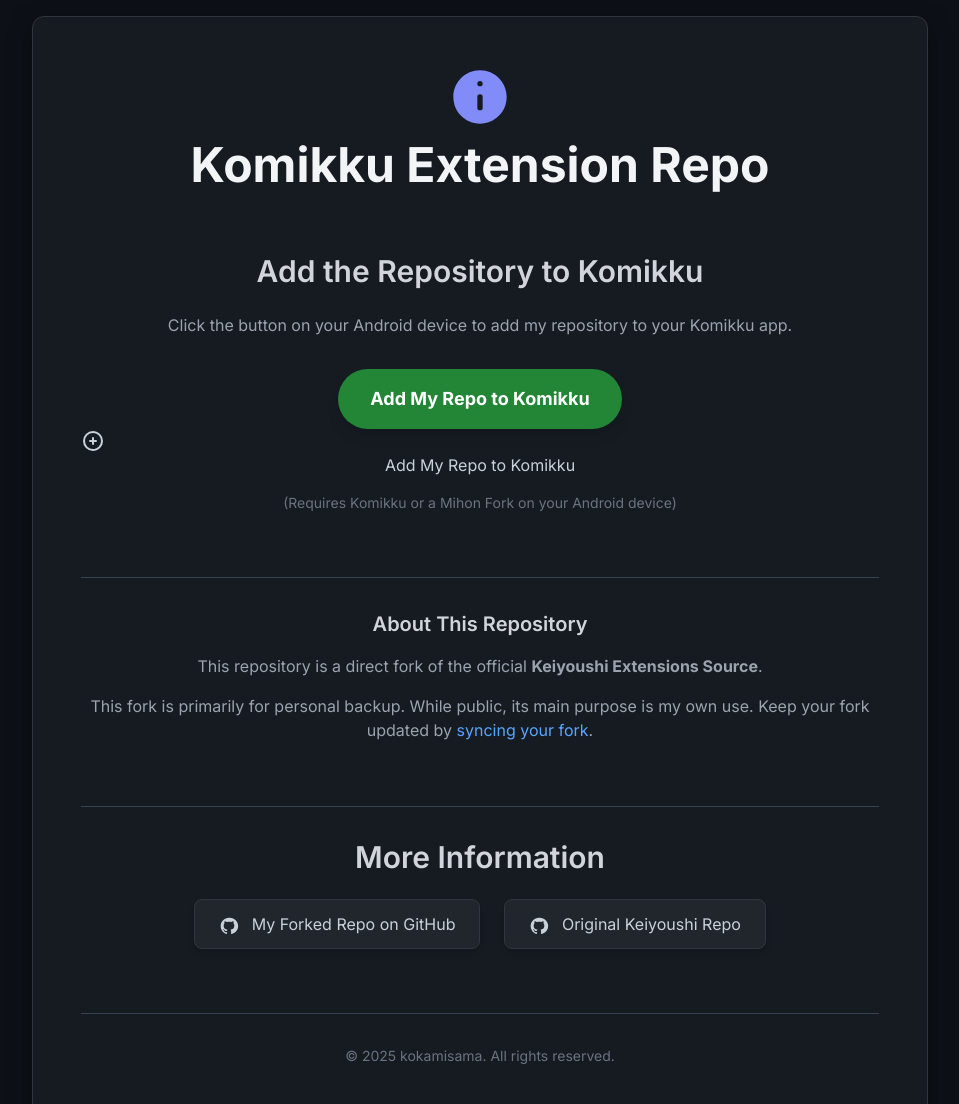
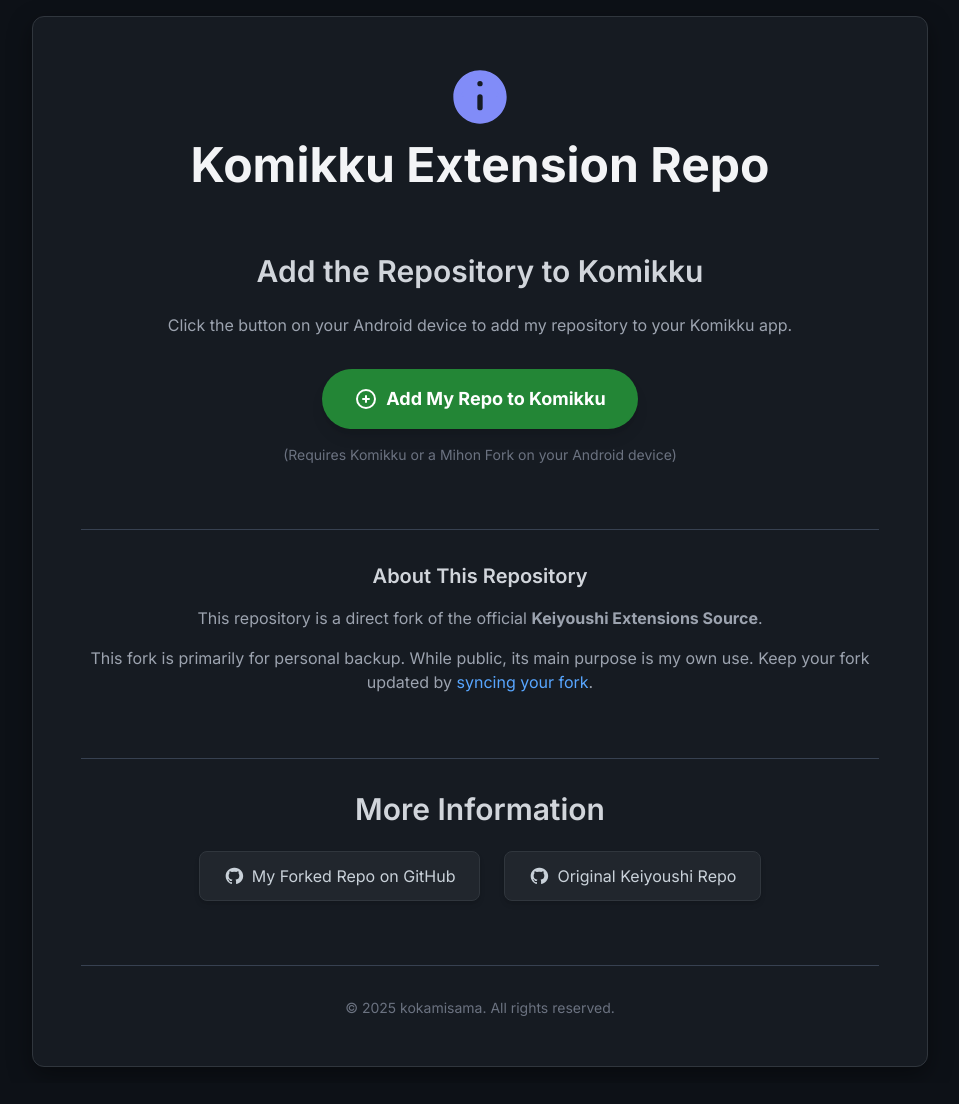
Before and after one commit to kokamisama/kokami, a plain HTML site: page index.html in a window 1280 px wide. Shown: the top 1104 px of the page, without its empty margins (160-1119 px from the left). After the commit the page ends 1083 px from the top, so only its background shows below. Drawn offline with nearby package versions, Linux system fonts and the light colour scheme.

Commit message:
Update index.html

```diff
--- a/index.html
+++ b/index.html
@@ -53,7 +53,6 @@
         .repo-title {
             color: #58a6ff;
         }
-
     </style>
 </head>
 <body class="min-h-screen flex items-center justify-center p-4">
@@ -80,16 +79,15 @@
             </p>
 
             <a
-    href="tachiyomi://repo/add?url=https%3A%2F%2Fraw.githubusercontent.com%2Fkokamisama%2Fkomikku-repo%2Frepo%2Findex.min.json"
-    class="inline-flex items-center justify-center px-8 py-4 btn-primary font-bold text-lg rounded-full shadow-lg focus:outline-none focus:ring-4 focus:ring-green-500 focus:ring-opacity-50"
->
-    Add My Repo to Komikku
-</a>
-                <svg class="w-6 h-6 mr-3" fill="none" stroke="currentColor" viewBox="0 0 24 24" xmlns="http://www.w3.org/2000/svg">
+                href="tachiyomi://repo/add?url=https%3A%2F%2Fraw.githubusercontent.com%2Fkokamisama%2Fkomikku-repo%2Frepo%2Findex.min.json"
+                class="inline-flex items-center justify-center px-8 py-4 btn-primary font-bold text-lg rounded-full shadow-lg focus:outline-none focus:ring-4 focus:ring-green-500 focus:ring-opacity-50 space-x-2"
+            >
+                <svg class="w-6 h-6" fill="none" stroke="currentColor" viewBox="0 0 24 24" xmlns="http://www.w3.org/2000/svg">
                     <path stroke-linecap="round" stroke-linejoin="round" stroke-width="2" d="M12 9v3m0 0v3m0-3h3m-3 0H9m12 0a9 9 0 11-18 0 9 9 0 0118 0z"></path>
                 </svg>
-                Add My Repo to Komikku
+                <span>Add My Repo to Komikku</span>
             </a>
+
             <p class="text-sm text-gray-500 mt-4">
                 (Requires Komikku or a Mihon Fork on your Android device)
             </p>
@@ -116,23 +114,23 @@
                     href="https://github.com/kokamisama/komikku-repo"
                     target="_blank"
                     rel="noopener noreferrer"
-                    class="px-6 py-3 btn-secondary font-medium rounded-lg shadow-md"
+                    class="px-6 py-3 btn-secondary font-medium rounded-lg shadow-md inline-flex items-center space-x-2"
                 >
-                    <svg class="w-5 h-5 inline-block mr-2" fill="currentColor" viewBox="0 0 24 24" xmlns="http://www.w3.org/2000/svg">
-                        <path fill-rule="evenodd" d="M12 2C6.477 2 2 6.484 2 12.017c0 4.425 2.865 8.18 6.839 9.504.5.092.682-.217.682-.483 0-.237-.008-.867-.013-1.702-2.782.605-3.369-1.343-3.369-1.343-.454-1.158-1.11-1.465-1.11-1.465-.908-.618.069-.606.069-.606 1.003.07 1.531 1.032 1.531 1.032.892 1.529 2.341 1.088 2.91.832.092-.647.354-1.088.636-1.338-2.22-.253-4.555-1.11-4.555-4.945 0-1.092.39-1.983 1.029-2.675-.103-.253-.446-1.268.098-2.642 0 0 .84-.268 2.75 1.022A9.61 9.61 0 0112 6.865c.85.004 1.704.114 2.504.331 1.909-1.29 2.747-1.022 2.747-1.022.546 1.374.202 2.389.099 2.642.64.692 1.029 1.583 1.029 2.675 0 3.84-2.339 4.685-4.566 4.935.359.307.678.915.678 1.846 0 1.338-.012 2.419-.012 2.747 0 .268.18.577.688.483C20.137 20.19 23 16.425 23 12.017 23 6.484 18.522 2 13 2h-1z" clip-rule="evenodd"></path>
+                    <svg class="w-5 h-5" fill="currentColor" viewBox="0 0 24 24" xmlns="http://www.w3.org/2000/svg">
+                        <path fill-rule="evenodd" d="M12 2C6.477 2 2 6.484 2 12.017c0 4.425 2.865 8.18 6.839 9.504.5.092.682-.217.682-.483 0-.237-.008-.867-.013-1.702-2.782.605-3.369-1.343-3.369-1.343-.454-1.158-1.11-1.465-1.11-1.465-.908-.618.069-.606.069-.606 1.003.07 1.531 1.032 1.531 1.032.892 1.529 2.341 1.088 2.910.832.092-.647.354-1.088.636-1.338-2.220-.253-4.555-1.110-4.555-4.945 0-1.092.390-1.983 1.029-2.675-.103-.253-.446-1.268.098-2.642 0 0 .840-.268 2.750 1.022A9.610 9.610 0 0112 6.865c.850.004 1.704.114 2.504.331 1.909-1.290 2.747-1.022 2.747-1.022.546 1.374.202 2.389.099 2.642.640.692 1.029 1.583 1.029 2.675 0 3.840-2.339 4.685-4.566 4.935.359.307.678.915.678 1.846 0 1.338-.012 2.419-.012 2.747 0 .268.180.577.688.483C20.137 20.190 23 16.425 23 12.017 23 6.484 18.522 2 13 2h-1z" clip-rule="evenodd"></path>
                     </svg>
-                    My Forked Repo on GitHub
+                    <span>My Forked Repo on GitHub</span>
                 </a>
                 <a
                     href="https://github.com/keiyoushi/extensions-source"
                     target="_blank"
                     rel="noopener noreferrer"
-                    class="px-6 py-3 btn-secondary font-medium rounded-lg shadow-md"
+                    class="px-6 py-3 btn-secondary font-medium rounded-lg shadow-md inline-flex items-center space-x-2"
                 >
-                    <svg class="w-5 h-5 inline-block mr-2" fill="currentColor" viewBox="0 0 24 24" xmlns="http://www.w3.org/2000/svg">
-                        <path fill-rule="evenodd" d="M12 2C6.477 2 2 6.484 2 12.017c0 4.425 2.865 8.18 6.839 9.504.5.092.682-.217.682-.483 0-.237-.008-.867-.013-1.702-2.782.605-3.369-1.343-3.369-1.343-.454-1.158-1.11-1.465-1.11-1.465-.908-.618.069-.606.069-.606 1.003.07 1.531 1.032 1.531 1.032.892 1.529 2.341 1.088 2.91.832.092-.647.354-1.088.636-1.338-2.22-.253-4.555-1.11-4.555-4.945 0-1.092.39-1.983 1.029-2.675-.103-.253-.446-1.268.098-2.642 0 0 .84-.268 2.75 1.022A9.61 9.61 0 0112 6.865c.85.004 1.704.114 2.504.331 1.909-1.29 2.747-1.022 2.747-1.022.546 1.374.202 2.389.099 2.642.64.692 1.029 1.583 1.029 2.675 0 3.84-2.339 4.685-4.566 4.935.359.307.678.915.678 1.846 0 1.338-.012 2.419-.012 2.747 0 .268.18.577.688.483C20.137 20.19 23 16.425 23 12.017 23 6.484 18.522 2 13 2h-1z" clip-rule="evenodd"></path>
+                    <svg class="w-5 h-5" fill="currentColor" viewBox="0 0 24 24" xmlns="http://www.w3.org/2000/svg">
+                        <path fill-rule="evenodd" d="M12 2C6.477 2 2 6.484 2 12.017c0 4.425 2.865 8.18 6.839 9.504.5.092.682-.217.682-.483 0-.237-.008-.867-.013-1.702-2.782.605-3.369-1.343-3.369-1.343-.454-1.158-1.110-1.465-1.110-1.465-.908-.618.069-.606.069-.606 1.003.070 1.531 1.032 1.531 1.032.892 1.529 2.341 1.088 2.910.832.092-.647.354-1.088.636-1.338-2.220-.253-4.555-1.110-4.555-4.945 0-1.092.390-1.983 1.029-2.675-.103-.253-.446-1.268.098-2.642 0 0 .840-.268 2.750 1.022A9.610 9.610 0 0112 6.865c.850.004 1.704.114 2.504.331 1.909-1.290 2.747-1.022 2.747-1.022.546 1.374.202 2.389.099 2.642.640.692 1.029 1.583 1.029 2.675 0 3.840-2.339 4.685-4.566 4.935.359.307.678.915.678 1.846 0 1.338-.012 2.419-.012 2.747 0 .268.180.577.688.483C20.137 20.190 23 16.425 23 12.017 23 6.484 18.522 2 13 2h-1z" clip-rule="evenodd"></path>
                     </svg>
-                    Original Keiyoushi Repo
+                    <span>Original Keiyoushi Repo</span>
                 </a>
             </div>
         </section>
```
